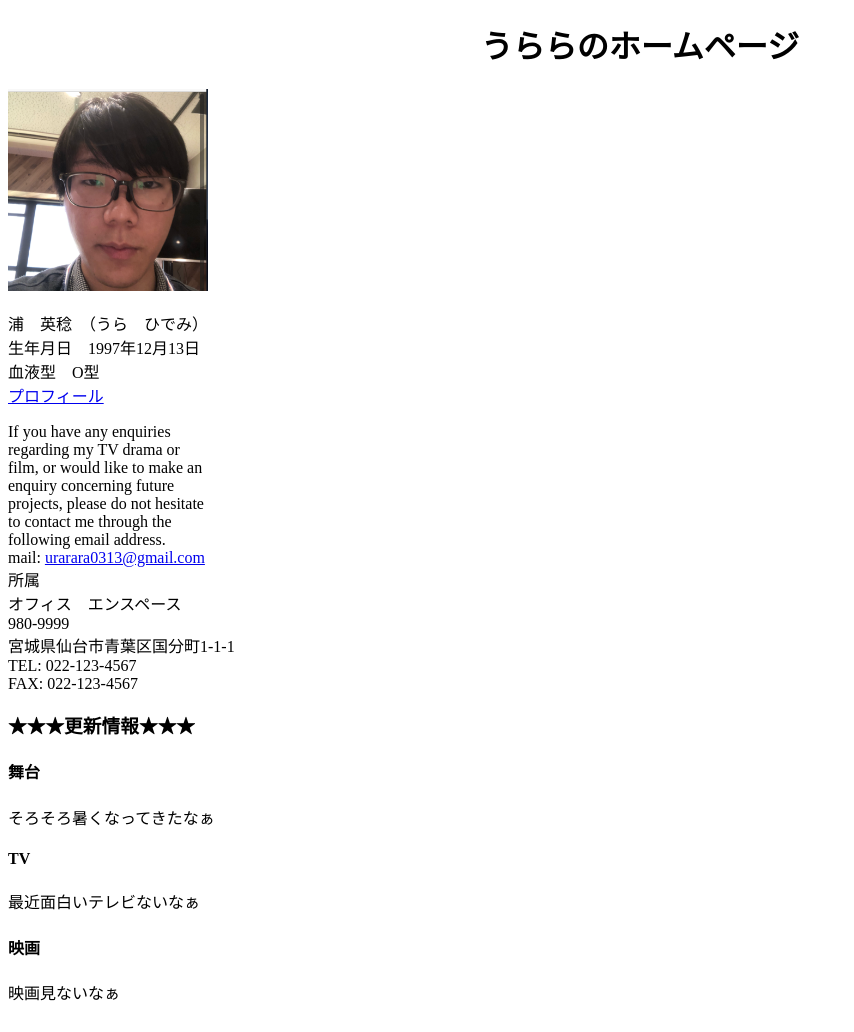
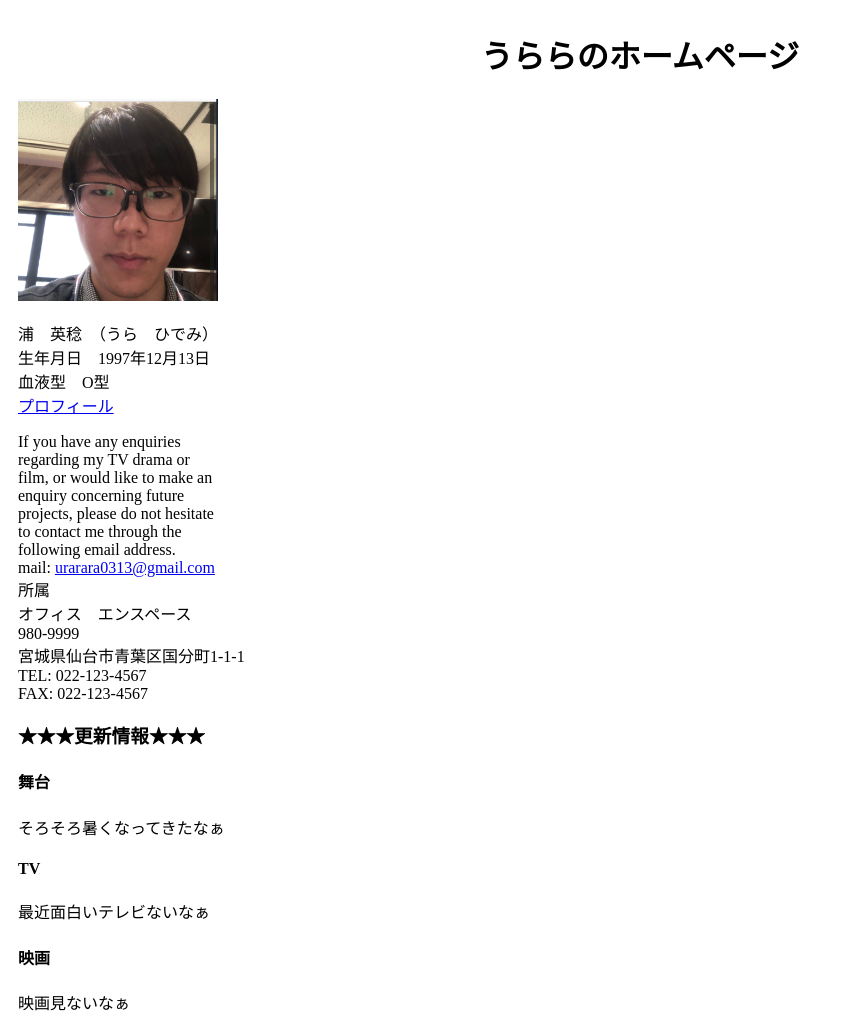
Before and after one commit to umptan/docker_practice, a PHP site: page / in a window 1280 px wide. Shown: the whole page, without its empty margins (0-854 px from the left). Before the commit the page ends 1001 px from the top, so only its background shows below. Run offline with PHP 8.4, Linux system fonts and the light colour scheme.

Commit message:
不要なCSSの設定を削除した

```diff
--- a/html/index.php
+++ b/html/index.php
@@ -13,7 +13,7 @@
     <header>
         <h1>うららのホームページ</h1>
     </header>
-    <section id="profile"><img src="/images/profile.png" alt="自画像">
+    <section id="profile"><img src="/images/profile.png" alt="自画像" class="width-200">
         <ul>
             <li>浦　英稔　（うら　ひでみ）</li>
             <li>生年月日　1997年12月13日</li>
@@ -21,7 +21,7 @@
             <li><a href="#">プロフィール</a></li>
         </ul>
     </section>
-    <section id="contact" class="contact-message">
+    <section id="contact" class="width-200">
         <span>If you have any enquiries regarding my TV drama or film, or would like to make an enquiry concerning future projects, please do not hesitate to contact me through the following email address.
         </span>
         <div>mail: <a href="mailto:urarara0313@gmail.com">urarara0313@gmail.com</a></div>
--- a/html/styles/index.css
+++ b/html/styles/index.css
@@ -1,7 +1,8 @@
+html {margin: 10px}
+
 h1 {text-align: center}
-section img {width: 200px}
 
 section ul {list-style: none;
 padding-left: 0px;}
 
-.contact-message {width: 200px;}
+.width-200 {width: 200px;}
```
